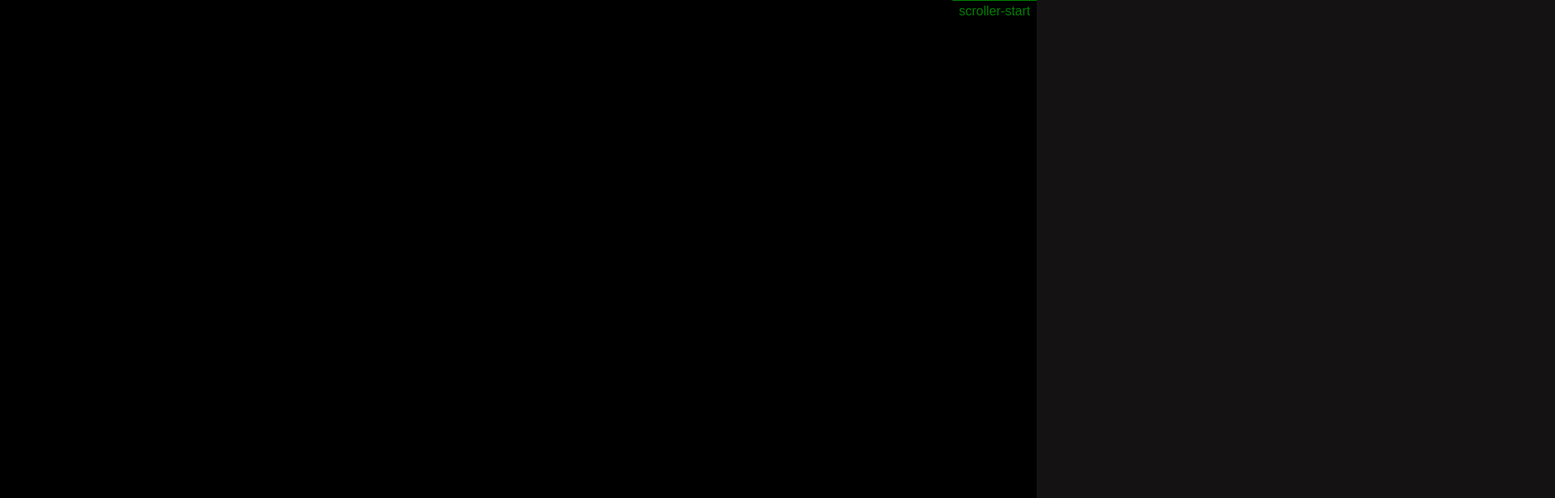
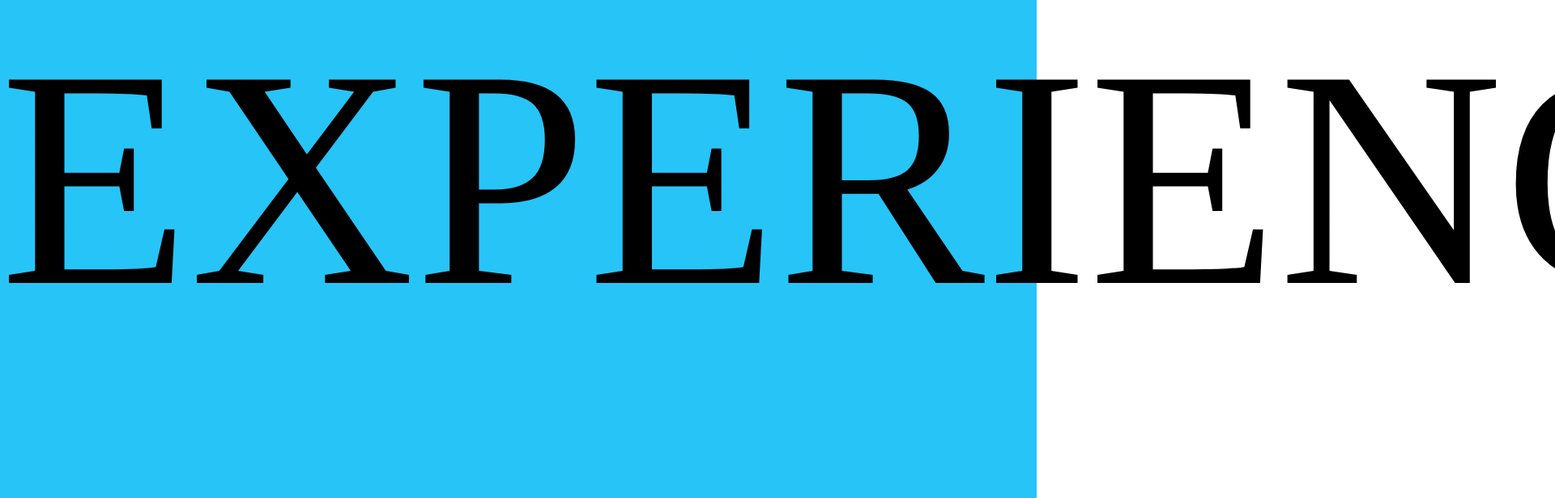
Before and after one commit to muhammadahmad1857/GSAP_PRACTICE, a plain HTML site: page GSAP-In-HTML/scroll-trigger-pin-and-scrub-in-GSAP/index.html in a window 1280 px wide. Shown: the top 616 px of the page at 81% size, 1920 px wide, since content can reach past the window. Drawn offline with nearby package versions, Linux system fonts and the light colour scheme.

Commit message:
Update code

```diff
--- a/GSAP-In-HTML/scroll-trigger-pin-and-scrub-in-GSAP/index.html
+++ b/GSAP-In-HTML/scroll-trigger-pin-and-scrub-in-GSAP/index.html
@@ -44,11 +44,13 @@
     <div id="page3">
       <div id="box"></div>
     </div>  -->
-    <div id="page1"></div>
+    <!-- <div id="page1"></div> -->
     <div id="page2">
       <h1>Experiences</h1>
     </div>
-    <div id="page3"></div>
+    <div id="page3">
+      <h1>Skills</h1>
+    </div>
     <script
       src="https://cdnjs.cloudflare.com/ajax/libs/gsap/3.12.5/gsap.min.js"
       integrity="sha512-7eHRwcbYkK4d9g/6tD/mhkf++eoTHwpNM9woBxtPUBWm67zeAfFC+HrdoE2GanKeocly/VxeLvIqwvCdk7qScg=="
--- a/GSAP-In-HTML/scroll-trigger-pin-and-scrub-in-GSAP/index.js
+++ b/GSAP-In-HTML/scroll-trigger-pin-and-scrub-in-GSAP/index.js
@@ -90,14 +90,27 @@
 // making an animation with pin. whenever we use pin we always trigger the parent of element
 
 gsap.to("#page2 h1", {
-  transform: "translateX(-110%)",
+  transform: "translateX(-110vw)",
   scrollTrigger: {
     trigger: "#page2",
     scroller: "body",
-    markers: true,
+    // markers: true,
     start: "top 0%",
     end: "top -100%",
     scrub: 2,
     pin: true,
   },
 });
+
+gsap.from("#page3 h1", {
+  transform: "translateX(110vw)",
+  scrollTrigger: {
+    trigger: "#page3",
+    scroller: "body",
+    // markers: true,
+    start: "top 0%",
+    end: "top -100%",
+    scrub: 2,
+    pin: true,
+  },
+});
--- a/GSAP-In-HTML/scroll-trigger-pin-and-scrub-in-GSAP/style.css
+++ b/GSAP-In-HTML/scroll-trigger-pin-and-scrub-in-GSAP/style.css
@@ -11,34 +11,30 @@ html,
 body {
   height: 100%;
   width: 100%;
-  background-color: rgb(20, 18, 18);
   color: #ffffff79;
 }
+
+/* Customize the scrollbar */
+::-webkit-scrollbar {
+  width: 10px; /* Width of the scrollbar */
+}
+
+::-webkit-scrollbar-track {
+  background: inherit; /* Background of the scrollbar track */
+  border-radius: 10px; /* Round edges */
+}
+
+::-webkit-scrollbar-thumb {
+  background: #888; /* Color of the scrollbar thumb */
+  border-radius: 10px; /* Round edges */
+}
+
+::-webkit-scrollbar-thumb:hover {
+  background: #555; /* Color when hovering */
+}
+
 body {
   overflow-x: hidden;
-}
-header {
-  background-color: #2220209c;
-  padding: 20px;
-  text-align: center;
-}
-
-h1 {
-  margin: 5px;
-}
-nav ul {
-  list-style: none;
-}
-nav ul li a,
-nav ul li {
-  color: #ffffff79;
-  margin-bottom: 5px;
-  text-decoration: solid;
-}
-
-nav ul li a:hover {
-  text-decoration: underline;
-  color: #03a9f4;
 }
 
 #page1 {
@@ -60,14 +56,18 @@ nav ul li a:hover {
   flex-direction: column;
   gap: 50px; */
   color: black;
-  padding: 20px 0px;
 }
 
-#page2 h1 {
+#page2 h1,
+#page3 h1 {
   font-size: 30vw;
   font-weight: 500;
   text-transform: uppercase;
   cursor: pointer;
+}
+#page2::-webkit-scrollbar-track {
+  background: rgb(39, 196, 248); /* Background of the scrollbar track */
+  border-radius: 10px; /* Round edges */
 }
 /*
 #page2 h2 {
@@ -93,6 +93,10 @@ nav ul li a:hover {
   align-items: center;
   justify-content: center; */
 }
+#page3::-webkit-scrollbar-track {
+  background: black; /* Background of the scrollbar track */
+  border-radius: 10px; /* Round edges */
+}
 /*
 #box {
   height: 300px;
```
